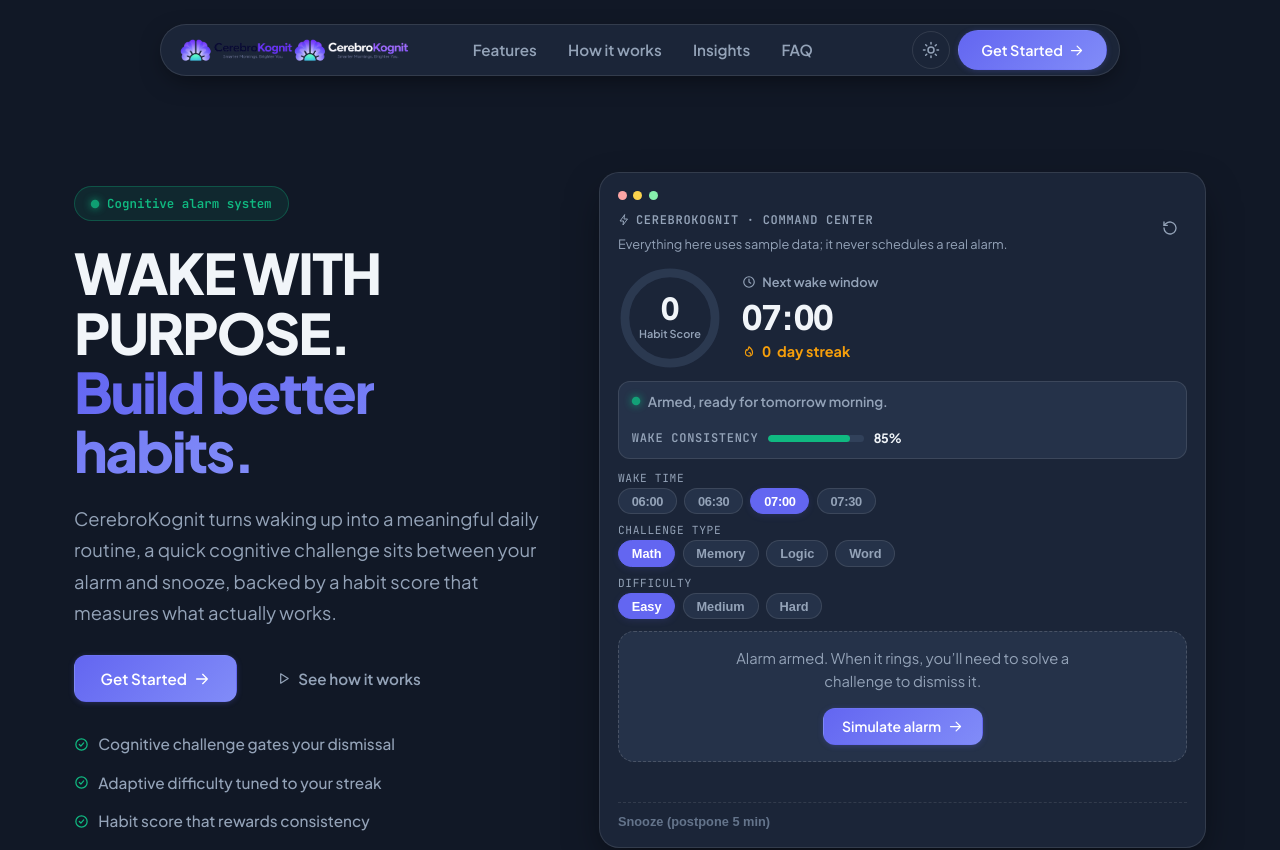
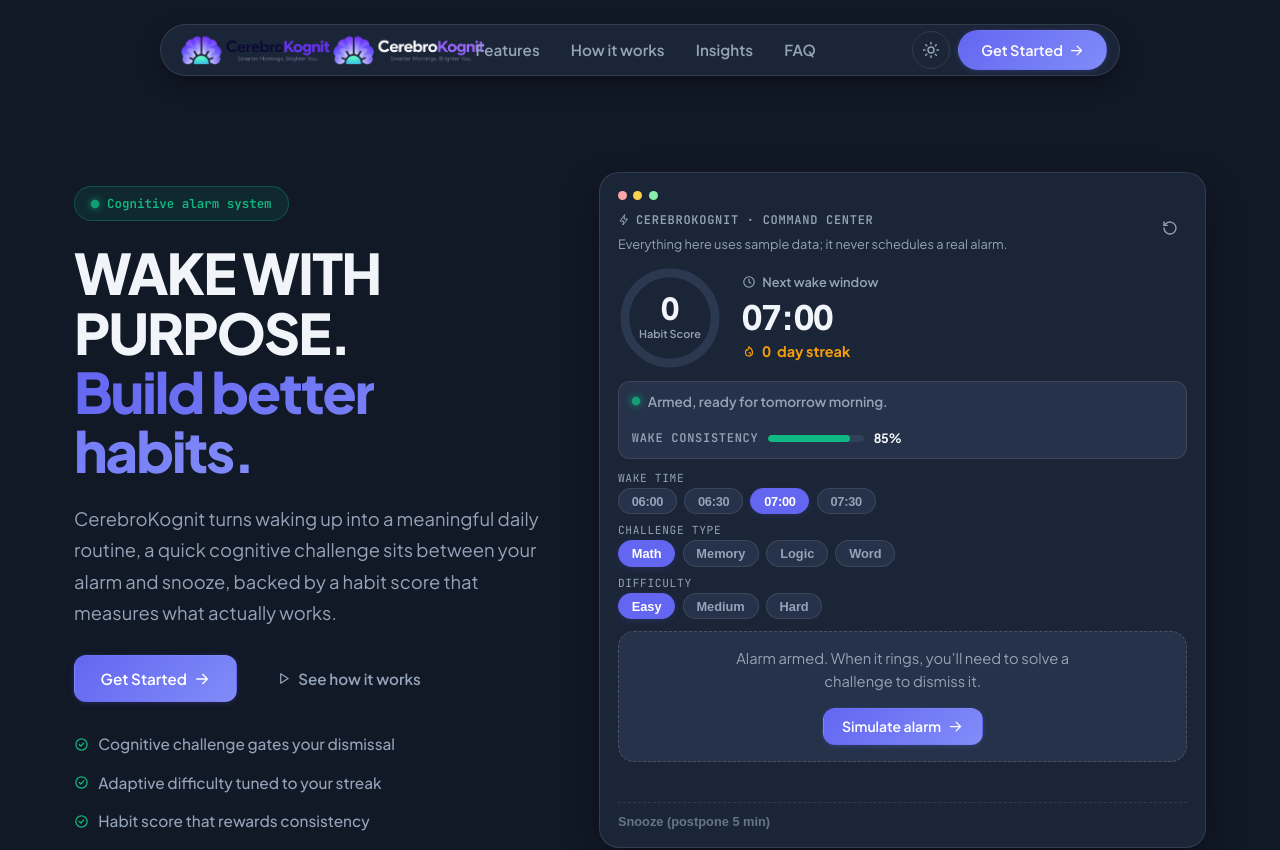
Before and after one commit to springboardmentor3010s/Intelligent-Alarm-Platform, a React (Vite) app in the folder web/: page / in a window 1280 px wide. Shown: the top 850 px of the page. Built offline with nearby package versions, Linux system fonts and the light colour scheme.

Commit message:
style: larger brand logo in landing nav and footer

```diff
--- a/web/src/index.css
+++ b/web/src/index.css
@@ -3471,7 +3471,7 @@
 html[data-theme='light'] .brand-logo-img__asset--light { display: block; }
 html[data-theme='light'] .brand-logo-img__asset--dark { display: none; }
 
-.lp-nav__brand-logo { height: 24px; }
+.lp-nav__brand-logo { height: 32px; }
 
 .sidebar-brand__logo { width: 32px; height: 32px; }
 
@@ -3479,7 +3479,7 @@
 
 .hero-brand__logo { height: 34px; }
 
-.lp-footer__logo { height: 28px; }
+.lp-footer__logo { height: 34px; }
 
 .brand-logo {
   display: inline-flex;
```
